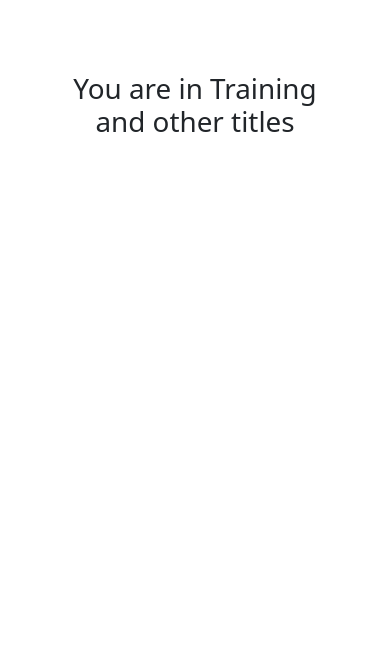
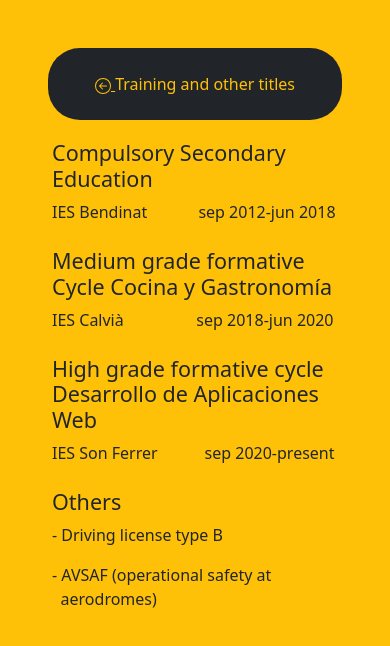
Before and after one commit to CarlosMasterMLG/DIW, a plain HTML site: page proyCV_entrega/titles.html in a window 390 px wide. Drawn offline with nearby package versions, Linux system fonts and the light colour scheme.

Commit message:
15 febrero clase

```diff
--- a/proyCV_entrega/titles.html
+++ b/proyCV_entrega/titles.html
@@ -3,15 +3,56 @@
 <head>
     <meta charset="UTF-8">
     <meta name="viewport" content="width=device-width, initial-scale=1.0">
-    <title>Resume</title>
+    <title>Titles</title>
     <link href="https://cdn.jsdelivr.net/npm/bootstrap@5.3.0-alpha1/dist/css/bootstrap.min.css" rel="stylesheet" integrity="sha384-GLhlTQ8iRABdZLl6O3oVMWSktQOp6b7In1Zl3/Jr59b6EGGoI1aFkw7cmDA6j6gD" crossorigin="anonymous">
     <script src="https://cdn.jsdelivr.net/npm/bootstrap@5.3.0-alpha1/dist/js/bootstrap.bundle.min.js" integrity="sha384-w76AqPfDkMBDXo30jS1Sgez6pr3x5MlQ1ZAGC+nuZB+EYdgRZgiwxhTBTkF7CXvN" crossorigin="anonymous"></script>
+    <style>
+        body{
+            background-color:  #ffc107;
+        }
+    </style>
 </head>
 <body>
 
-    <div class="d-grid gap-3 col-sm-1 m-5 text-center" >
+    <div class="d-grid gap-3 col-sm-1 m-5" >
 
-        <h1 class="p-4">You are in Training and other titles</h1>
+        <div class="p-4 bg-dark text-warning rounded-5 text-center">
+            <a class="text-warning" href="./home.html">
+                <svg xmlns="http://www.w3.org/2000/svg" width="16" height="16" fill="currentColor" class="bi bi-arrow-left-circle" viewBox="0 0 16 16">
+                    <path fill-rule="evenodd" d="M1 8a7 7 0 1 0 14 0A7 7 0 0 0 1 8zm15 0A8 8 0 1 1 0 8a8 8 0 0 1 16 0zm-4.5-.5a.5.5 0 0 1 0 1H5.707l2.147 2.146a.5.5 0 0 1-.708.708l-3-3a.5.5 0 0 1 0-.708l3-3a.5.5 0 1 1 .708.708L5.707 7.5H11.5z"/>
+                  </svg>
+            </a>
+            Training and other titles
+        </div>
+
+        <div class="p-1 text-dark">
+            <h4>Compulsory Secondary Education</h4>
+            <div>
+                IES Bendinat <span class="text-warning">..........</span> sep 2012-jun 2018
+            </div>
+        </div>
+
+        <div class="p-1 text-dark">
+            <h4>Medium grade formative Cycle Cocina y Gastronomía</h4>
+            <div>
+                IES Calvià <span class="text-warning">...............</span> sep 2018-jun 2020
+            </div>
+        </div>
+
+        <div class="p-1 text-dark">
+            <h4>High grade formative cycle Desarrollo de Aplicaciones Web</h4>
+            <div>
+                IES Son Ferrer <span class="text-warning">.........</span> sep 2020-present
+            </div>
+        </div>
+
+        <div class="p-1 text-dark">
+            <h4>Others</h4>
+            <div>
+                <p>- Driving license type B</p>
+                <p>- AVSAF (operational safety at <span class="text-warning">..</span>aerodromes)</p>
+            </div>
+        </div>
 
     </div>
 </body>
```
Also changed, not shown: proyCV_entrega/home.html (+11 -11 lines), proyCV_entrega/laborData.html (+35 -3 lines), proyCV_entrega/personal_information.html (+6 -6 lines).
